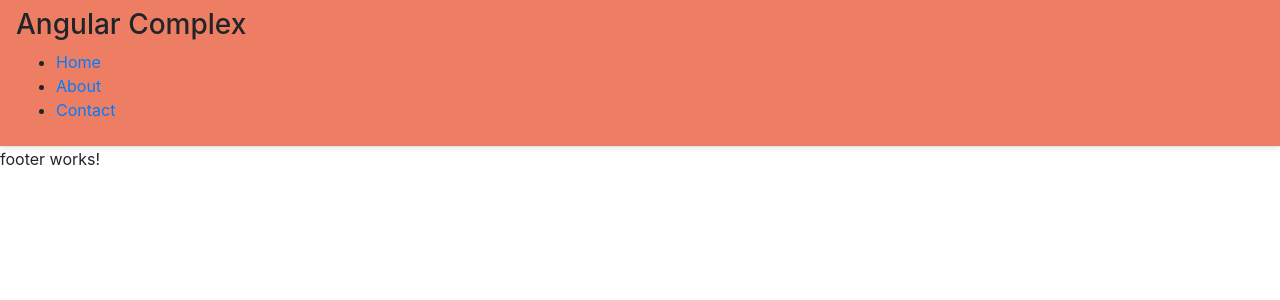
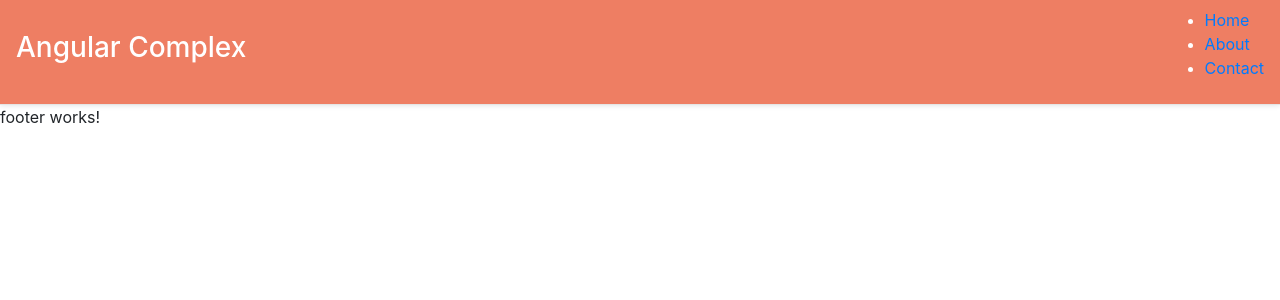
Before and after one commit to Mbote-Joseph/Angular-Comprehensive-, an Angular app: page / in a window 1280 px wide. Shown: the top 300 px of the page. Built offline with nearby package versions, Linux system fonts and the light colour scheme.

Commit message:
Angular Comprehesive

```diff
--- a/src/app/components/header/header.component.css
+++ b/src/app/components/header/header.component.css
@@ -20,4 +20,8 @@ nav {
   border-bottom: 1px solid #e5e5e5;
   min-height: 70px;
   box-shadow: 0 1px 5px rgba(0, 0, 0, 0.1);
+  color: #fff;
+  display: flex;
+  align-items: center;
+  justify-content: space-between;
 }
```
